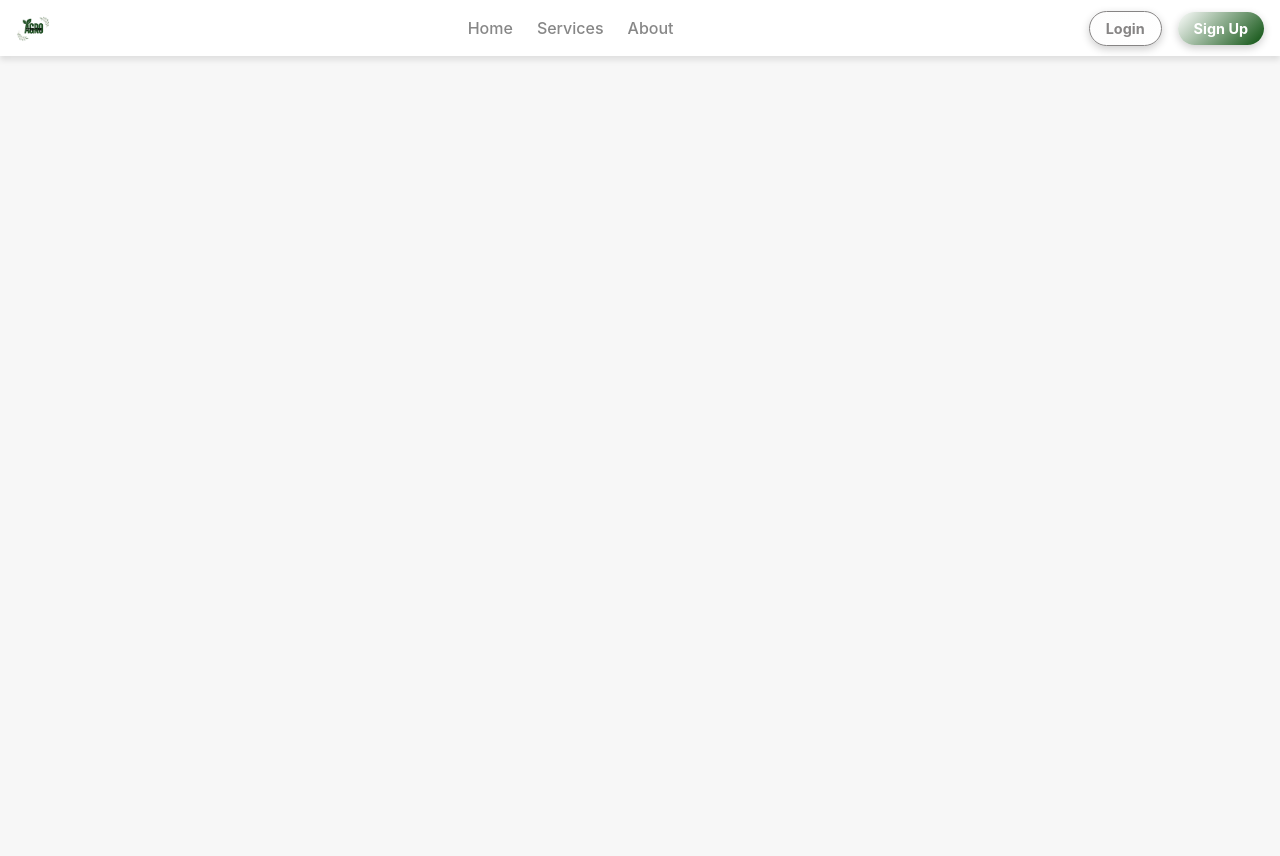
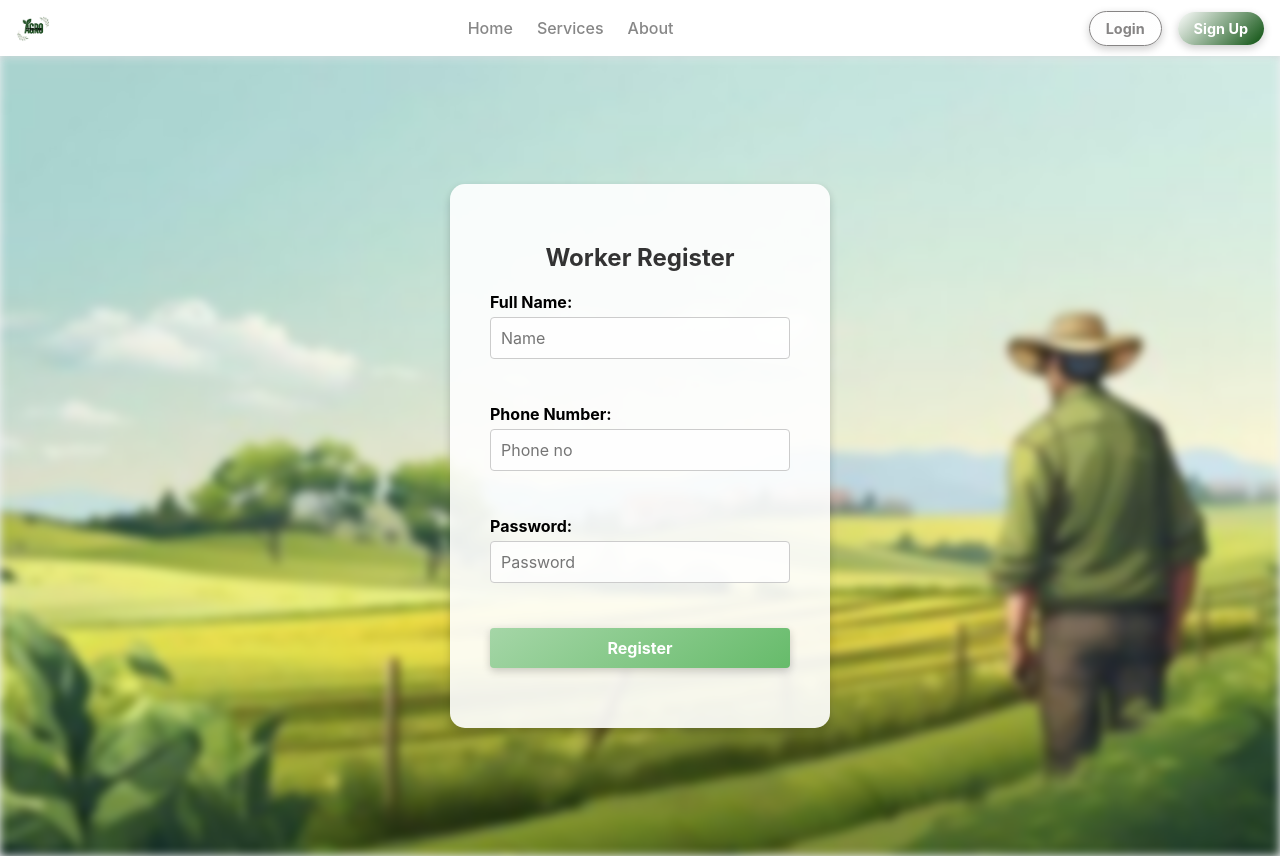
Before and after one commit to Abhinavrampm/Agro_portal_front, a React (Create React App) app: page /Workersignup in a window 1280 px wide. Before the commit the page ends 800 px from the top, so only its background shows below. Built offline with nearby package versions, Linux system fonts and the light colour scheme.

Commit message:
worker login done

```diff
--- a/src/App.js
+++ b/src/App.js
@@ -6,12 +6,14 @@ import Home from './pages/Home'
 import Chatbot from './components/Chatbot';
 import Signup from './pages/Signup'
 import Login from './pages/Login'
+import Workersignup from './pages/Workersignup';
 import RentalSystem from './pages/RentalSystem';
 import AddEquipment from './pages/AddEquipment';
 import ViewEquipment from './pages/ViewEquipment';
 import Notifications from './pages/Notifications';
 import Service from './pages/Service';
 import Choose from './pages/Choose';
+import ViewJobs from './pages/ViewJobs';
 const App = ({setIsLoggedIn}) => {
     return (
         <Router>
@@ -23,10 +25,12 @@ const App = ({setIsLoggedIn}) => {
                 <Route path='/choose' element = {<Choose />} />
                 <Route path="/Signup" element={<Signup />} />
                 <Route path="/Login" element={<Login setIsLoggedIn={setIsLoggedIn} />} />
+                <Route path="/Workersignup" element={<Workersignup />} />
                 <Route path="/rentalPage" element={<RentalSystem />} />
                 <Route path="/notifications" element={<Notifications />} />
                 <Route path="/addEquipment" element={<AddEquipment />} />
                 <Route path="/viewEquipment" element={<ViewEquipment />} />
+                <Route path="/viewJobs" element={<ViewJobs />} />
                 {/* Add more routes as needed */}
             </Routes>
         </Router>
--- a/src/pages/Choose.js
+++ b/src/pages/Choose.js
@@ -17,6 +17,12 @@ const Choose = () => { // Accept setCurrentPage as a prop
     setSelectedIndex(index); // Set the selected index to the current one
     if (index === 0) { // If Farmer is selected (index 0)
       navigate('/SignUp'); // Navigate to Sign Up page
+    }
+    else if(index === 1) {
+      navigate('Workersignup');
+    }
+    else if(index === 2) {
+      navigate('/adminSignup');
     }
   };
 
--- a/src/pages/Login.js
+++ b/src/pages/Login.js
@@ -1,29 +1,60 @@
 import React, { useState } from 'react';
 import axios from 'axios';
 import { useNavigate } from 'react-router-dom';
-import '../styles/Login.css'; // Import your CSS
-import Pageimage from '../components/images/Login.jpg'; // Import your image
+import '../styles/Login.css';
 
-const Login = ({ setIsLoggedIn }) => { // Accept setIsLoggedIn as prop
-  const [email, setEmail] = useState('');
+const Login = ({ setIsLoggedIn }) => {
+  const [identifier, setIdentifier] = useState(''); // Handles email/phoneNo
   const [password, setPassword] = useState('');
-  const [message, setMessage] = useState('');
   const navigate = useNavigate();
 
   const handleSubmit = async (e) => {
     e.preventDefault();
+
+    // Determine whether identifier is email or phoneNo
+    const isEmail = /^\S+@\S+\.\S+$/.test(identifier);
+    const isPhoneNo = /^\d{10}$/.test(identifier);
+
+    if (!isEmail && !isPhoneNo) {
+      alert('Invalid email or phone number format.');
+      return;
+    }
+
     try {
-      const response = await axios.post('http://localhost:5000/api/auth/login', { email, password });
+      let response;
+
+      if (isEmail) {
+        // Call user login API
+        response = await axios.post('http://localhost:5000/api/auth/login', {
+          email: identifier,
+          password,
+        });
+      } else if (isPhoneNo) {
+        console.log("Phone no is",identifier);
+        // Call worker login API
+        response = await axios.post('http://localhost:5000/api/auth/Workerlogin', {
+          phoneNo: identifier,
+          password,
+        });
+      }
+
       const token = response.data.token;
 
       // Store token in local storage
       localStorage.setItem('token', token);
-      setIsLoggedIn(true); // Update logged in state
-      alert('Login Successful!');
-      navigate('/dashboard')
+      setIsLoggedIn(true); // Update logged-in state
+
+      // Redirect based on user type
+      if (isEmail) {
+        alert('User Login Successful!');
+        navigate('/dashboard'); // Redirect to user dashboard
+      } else {
+        alert('Worker Login Successful!');
+        navigate('/viewJobs'); // Redirect to worker dashboard
+      }
     } catch (error) {
       console.error(error);
-      alert('Invalid credentials'); // Show error message
+      alert(error.response?.data?.message || 'Invalid credentials'); // Show error message
     }
   };
 
@@ -33,12 +64,12 @@ const Login = ({ setIsLoggedIn }) => { // Accept setIsLoggedIn as prop
         <h2>Login</h2>
         <form onSubmit={handleSubmit}>
           <div>
-            <label htmlFor="email">Email:</label>
+            <label htmlFor="identifier">Email/Phone No:</label>
             <input
-              type="email"
-              id="email"
-              value={email}
-              onChange={(e) => setEmail(e.target.value)}
+              type="text"
+              id="identifier"
+              value={identifier}
+              onChange={(e) => setIdentifier(e.target.value)}
               required
             />
           </div>
@@ -55,9 +86,6 @@ const Login = ({ setIsLoggedIn }) => { // Accept setIsLoggedIn as prop
           <button type="submit">Login</button>
         </form>
       </div>
-
-      {/* Image on the right */}
-
     </div>
   );
 };
--- /dev/null
+++ b/src/pages/ViewJobs.js
@@ -0,0 +1,11 @@
+import React from 'react'
+
+const ViewJobs = () => {
+  return (
+    <div>
+      <h1>Welcome to worker dashboard</h1>
+    </div>
+  )
+}
+
+export default ViewJobs
--- /dev/null
+++ b/src/pages/Workersignup.js
@@ -0,0 +1,79 @@
+import React, { useState } from 'react';
+import axios from 'axios';
+import '../styles/Signup.css';
+
+
+const Workersignup = () => {
+  const [name, setName] = useState();
+  const [phoneNo, setPhoneNo] = useState();
+  const [password, setPassword] = useState();
+  const navigate = (path) => {
+    window.location.href = path;
+  };
+  const handleSubmit = (e) => {
+    e.preventDefault(); // to prevent default submission
+    axios.post('http://localhost:5000/api/auth/Workersignup', {
+      name, phoneNo, password
+    }).then(result => {
+      alert('User registered Successfully!');
+      navigate('/Login')
+      console.log(result);
+    })
+    .catch(err => {
+      console.log(err);
+      alert('Error in registering User!');
+    });
+  };
+
+  return (
+    <div className="signup-container">
+      <div className="signup-form">
+        <h2>Worker Register</h2>
+        <form onSubmit={handleSubmit}>
+          <div>
+            <label htmlFor="name">Full Name:</label>
+            <input
+              type="text"
+              placeholder="Name"
+              id="name"
+              name="name"
+              onChange={(e) => setName(e.target.value)}
+              required
+            />
+          </div>
+          <div>
+            <label htmlFor="phone">Phone Number:</label>
+            <input
+              type="tel"
+              placeholder="Phone no"
+              id="phone"
+              name="phone"
+              value={phoneNo}
+              onChange={(e) => {
+                const phone = e.target.value;
+                if (phone.length <= 10 && /^\d*$/.test(phone)) {
+                  setPhoneNo(phone);  // Only update if input is valid
+                }
+              }}
+              required
+            />
+          </div>
+          <div>
+            <label htmlFor="password">Password:</label>
+            <input
+              type="password"
+              placeholder="Password"
+              id="password"
+              name="password"
+              onChange={(e) => setPassword(e.target.value)}
+              required
+            />
+          </div>
+          <button type="submit">Register</button>
+        </form>
+      </div>
+    </div>
+  );
+};
+
+export default Workersignup;
```
